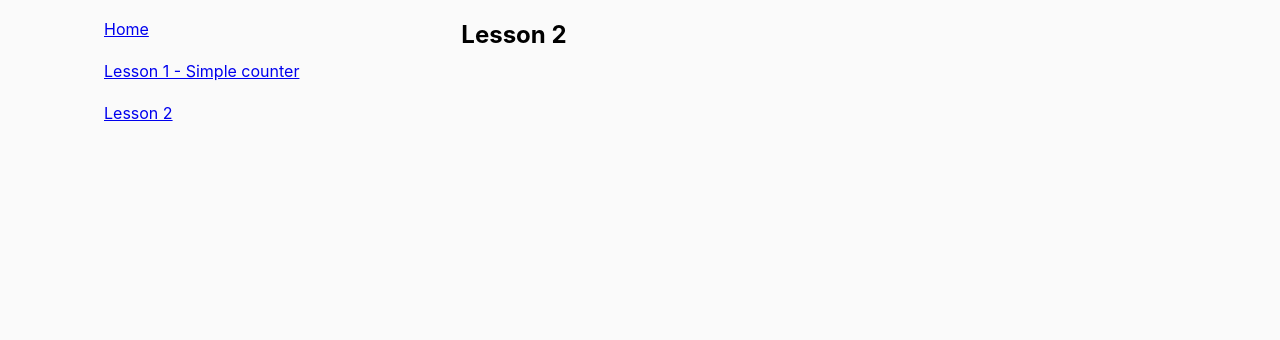
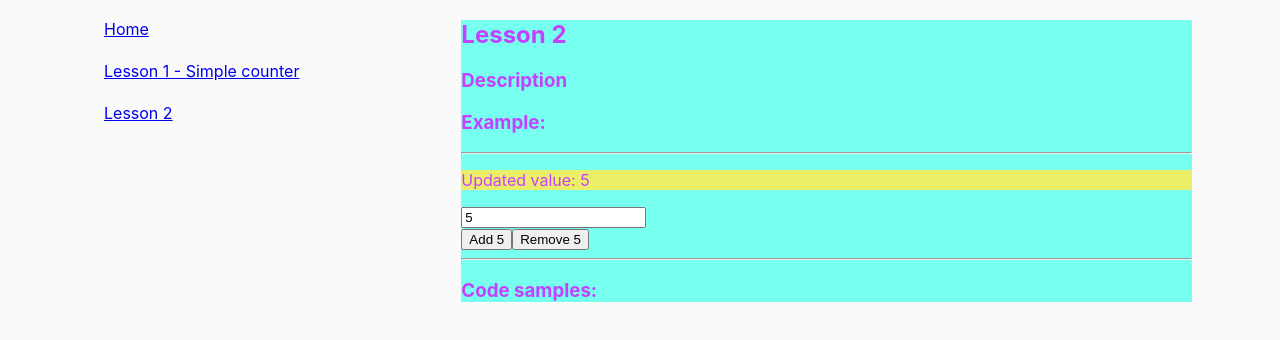
Before and after one commit to Shwartz/react-ts-lessons, a React (Create React App) app: page /lesson-2 in a window 1280 px wide. Shown: the top 340 px of the page. Built offline with nearby package versions, Linux system fonts and the light colour scheme.

Commit message:
Adding second Lesson with Lambdas in render()

```diff
--- a/src/lesson-1/Lesson1.tsx
+++ b/src/lesson-1/Lesson1.tsx
@@ -35,7 +35,6 @@ export class Lesson1 extends React.Component {
                 <h1>Lesson 1 - Simple counter</h1>
 
                 <h3>Description</h3>
-                <p>Lorem ipsum ...</p>
 
                 <h3>Example:</h3>
                 <hr/>
--- /dev/null
+++ b/src/lesson-2/Lesson2.module.scss
@@ -0,0 +1,8 @@
+.Lesson2 {
+  color: #c341ff;
+  background: #77fff0;
+
+  p {
+    background: #edee68;
+  }
+}
--- a/src/lesson-2/Lesson2.tsx
+++ b/src/lesson-2/Lesson2.tsx
@@ -1,11 +1,64 @@
 import React from 'react';
+import {counter, IScope} from './model/counter';
+import {InputWidget} from './widgets/InputWidget';
+
+import styles from './Lesson2.module.scss';
+
+interface IProps {
+    history: object;
+    location: object;
+    match: object;
+    staticContext: undefined;
+}
+
+const initialState = {
+    inputValue: 5,
+    updateValue: 5
+};
 
 export class Lesson2 extends React.Component {
+    state: IScope;
+    counter = counter(initialState);
+
+    constructor(props: IProps) {
+        super(props);
+        this.state = this.counter.get();
+        this.counter.update((scope: IScope) => {
+            this.setState(scope);
+        });
+    }
 
     render() {
+        const {inputValue, updateValue} = this.state;
+
         return (
-            <div>
+            <div className={styles.Lesson2}>
                 <h1>Lesson 2</h1>
+
+                <h3>Description</h3>
+
+                <h3>Example:</h3>
+                <hr/>
+                <p>Updated value: {updateValue}</p>
+                <InputWidget
+                    leftButtonHandler={
+                        () => {
+                            this.counter.add();
+                        }
+                    }
+                    rightButtonHandler={
+                        () => {
+                            this.counter.remove();
+                        }
+                    }
+
+                    inputValue={inputValue}
+                    inputChange={(value: number) => {
+                        this.counter.inputChange(value)
+                    }}
+                />
+                <hr/>
+                <h3>Code samples:</h3>
             </div>
         );
     }
--- /dev/null
+++ b/src/lesson-2/model/counter.tsx
@@ -0,0 +1,55 @@
+import {Ifn} from '../../lib/interfaces';
+
+export interface IScope {
+    inputValue: number;
+    updateValue: number;
+}
+
+class Counter {
+    handlers: Array<Ifn<void>> = [];
+    scope: IScope;
+
+    constructor(initialScope: IScope) {
+        this.scope = initialScope;
+    }
+
+    add() {
+        const {inputValue, updateValue} = this.scope;
+        const result = inputValue + updateValue;
+        this.set({inputValue, updateValue: result});
+    };
+
+    remove() {
+        const {inputValue, updateValue} = this.scope;
+        const result = updateValue - inputValue;
+        this.set({inputValue, updateValue: result});
+    };
+
+    inputChange(val: number) {
+        const {updateValue} = this.scope;
+
+        this.set({inputValue: +val, updateValue});
+    };
+
+    set(scope: IScope) {
+        this.scope = scope;
+        this.handlers.forEach((handler) => {
+            handler(scope);
+        });
+    };
+
+    get() {
+        return this.scope;
+    };
+
+    update(handler: Ifn<void>) {
+        this.handlers = [...this.handlers, handler];
+        return {};
+    };
+
+    clear = () => {
+        this.handlers = [];
+    }
+}
+
+export const counter = (initialScope: IScope) => new Counter(initialScope);
--- /dev/null
+++ b/src/lesson-2/widgets/InputWidget.tsx
@@ -0,0 +1,42 @@
+import React from 'react';
+import {Ifn} from '../../lib/interfaces';
+
+interface IProps {
+    inputChange: Ifn<void>;
+    leftButtonHandler: Ifn<void>;
+    rightButtonHandler: Ifn<void>;
+    inputValue: number;
+}
+
+export const InputWidget = (
+    {
+        inputChange,
+        leftButtonHandler,
+        rightButtonHandler,
+        inputValue
+    }: IProps) => {
+    return (
+        <React.Fragment>
+            <input
+                type="number"
+                value={inputValue}
+                onChange={
+                    ({currentTarget: {value}}) => {
+                    inputChange(value);
+                }}
+            />
+            <div>
+                <button onClick={
+                    () => {
+                        leftButtonHandler()
+                    }
+                }>Add {inputValue}</button>
+                <button onClick={
+                    () => {
+                        rightButtonHandler()
+                    }
+                }>Remove {inputValue}</button>
+            </div>
+        </React.Fragment>
+    );
+};
```
